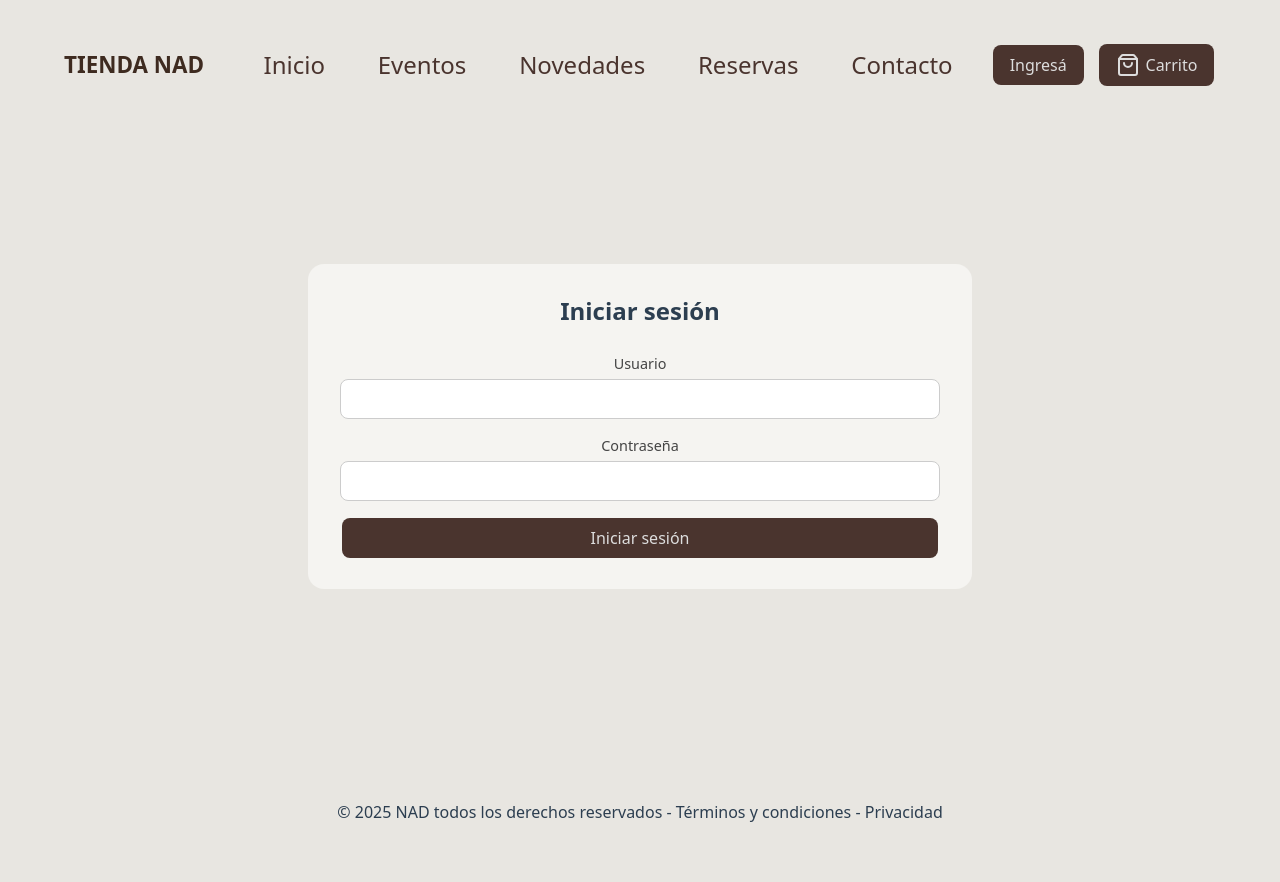
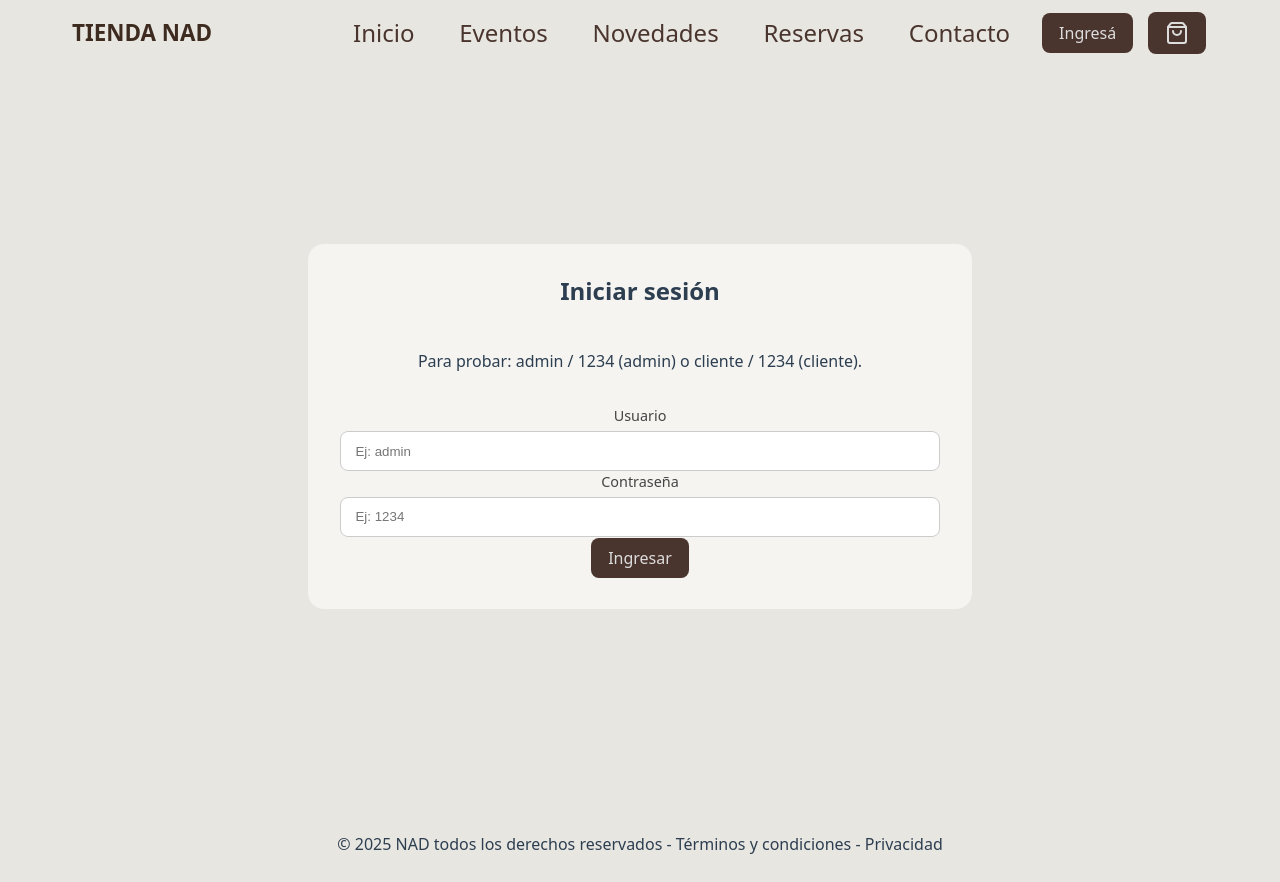
Before and after one commit to JuanRojasManuel/TiendaNad, a React (Vite) app: page /login in a window 1280 px wide. Built offline with nearby package versions, Linux system fonts and the light colour scheme; no server answers.

Commit message:
Css general + usuarios
Css general + usuario comun + adm

```diff
--- a/src/App.css
+++ b/src/App.css
@@ -3,7 +3,6 @@
 /* ================== BASE ================== */
 #root {
   margin: 0 auto;
-  padding: 2rem;
   text-align: center;
   background-color: #E8E6E1;
   color: #2c3e50;
@@ -15,20 +14,48 @@
   text-rendering: optimizeLegibility;
   -webkit-font-smoothing: antialiased;
   -moz-osx-font-smoothing: grayscale;
+  min-height: 100vh;
+
 }
 
-body {
+html, body {
   margin: 0;
   padding: 0;
-  color: #2c3e50;
-  background-color: #000;
+  height: 100%;
+  background-color: #E8E6E1;
 }
+.layout-nad {
+  min-height: 100vh;
+  display: flex;
+  flex-direction: column;
+}
+
+
+.main-nad {
+  flex: 1;
+  display: block;
+  padding: 2rem 0;
+  align-items: center;
+  justify-content: center;
+
+}
+
+.container-nad {
+  max-width: 1200px;
+  margin: 0 auto;
+  padding: 0;
+  width: 100%;
+}
+
 
 /* ================== LAYOUT / GENERALES ================== */
 /* ================== LAYOUT / GENERALES ================== */
 /* ================== LAYOUT / GENERALES ================== */
 
 header {
+  max-width: 1200px;
+  margin: 0 auto;
+  padding: 0;
   width: 100%;
   position: sticky;
   top: 0;
@@ -396,19 +423,27 @@ header {
   padding: 0.7rem 0.9rem;
   font-family: inherit;
 }
+.menu-actions .general-button-nad {
+  white-space: nowrap;
+}
 
+.brand-text {
+  white-space: nowrap;
+}
 /* ================== LOGIN ================== */
 /* ================== LOGIN ================== */
 /* ================== LOGIN ================== */
 
 .login-page {
-  padding: 2rem;
+  min-height: 70vh;
   display: flex;
-  justify-content: center;
+  margin: 3rem;
+  flex-direction: column;
+  justify-content: center;   /* centra vertical */
+  align-items: center;       /* centra horizontal */
 }
 
 .login-body {
-  height: 82vh;
   align-content: center;
   align-items: center;
 }
@@ -711,12 +746,13 @@ header {
 .header-right {
   display: flex;
   align-items: center;
-  gap: 1.5rem;
+  gap: 1rem;
 }
 
 .nav-links-nad {
   display: flex;
-  gap: 1.5rem;
+  gap: 1rem;
+
 }
 
 .nav-links-nad .general-link-nad {
@@ -1133,6 +1169,13 @@ header {
 }
 
 @media (max-width: 768px) {
+
+
+  .img-hero-nad {
+   height: 200px;
+    border-radius: 0;
+    object-position: right top;
+  }
   .header-bar {
     padding: 0.5rem 1rem;
   }
@@ -1188,16 +1231,8 @@ header {
   display: block;
   text-align: center;
 }
-  .img-hero-nad {
-    width: 100%;
-    height: 30vh;
-    object-fit: cover;
-    object-position: right top;
-    display: block;
-    border-radius: 8px;
-  }
 
-    .producto-botonera-nad {
+  .producto-botonera-nad {
     flex-direction: column;
     align-items: stretch;
   }
--- a/src/App.jsx
+++ b/src/App.jsx
@@ -18,9 +18,10 @@ import Reservas from "./Pages/Reservas.jsx";
 
 function App() {
   return (
-   <>
+ <div className="layout-nad">
         <Header />
-
+      <main className="main-nad">
+        <div className="container-nad">
       <Routes>
         <Route path="/" element={<Inicio />} />
         <Route path="/eventos" element={<Eventos />} />
@@ -38,10 +39,12 @@ function App() {
                   <Admin />
                 </RutaProtegida>}/>
           </Routes>
+        </div>
+      </main>
+
       <Footer />
 
-
-   </>
-  )
+    </div>
+  );
 }
 export default App
--- a/src/Pages/Destacados.jsx
+++ b/src/Pages/Destacados.jsx
@@ -19,6 +19,7 @@ const Destacados = () => {
       : [];
 
   return (
+    <div className="container-nad">
     <section className="destacados-container">
       <h2 className="destacados-title">Destacados</h2>
 
@@ -71,6 +72,7 @@ const Destacados = () => {
         ))}
       </Swiper>
     </section>
+    </div>
   );
 };
 
--- a/src/Pages/Login.jsx
+++ b/src/Pages/Login.jsx
@@ -1,38 +1,50 @@
+// src/pages/Login.jsx
 import { useState } from "react";
 import { useNavigate } from "react-router-dom";
-import { useAuthContext } from "../context/AuthContext.jsx";
+import { useAuthContext } from "../context/AuthContext";
 
 const Login = () => {
-  const [usuario, setUsuario] = useState("");
-  const [contrasenia, setContrasenia] = useState("");
   const { login } = useAuthContext();
   const navigate = useNavigate();
 
-  const manejarSubmit = (evento) => {
-    evento.preventDefault();
-    if (usuario === "admin" && contrasenia === "1234") {
-      login(usuario);
+  const [nombre, setNombre] = useState("");
+  const [password, setPassword] = useState("");
+  const [mensaje, setMensaje] = useState("");
+
+  const manejarSubmit = (e) => {
+    e.preventDefault();
+    setMensaje("");
+
+    const resultado = login(nombre.trim(), password.trim());
+
+    if (!resultado.ok) {
+      setMensaje(resultado.mensaje || "Error al iniciar sesión.");
+      return;
+    }
+
+    // Redirección según rol
+    if (resultado.rol === "admin") {
       navigate("/admin");
     } else {
-      alert("Usuario o contraseña inválido");
+      navigate("/"); // cliente va a inicio (o al carrito si querés)
     }
   };
 
   return (
-    <section className="login-body">
-    <section className="login-page">
+    <div className="login-page">
       <div className="login-card">
+        <div className="login-form">
+          <h2>Iniciar sesión</h2>
+          <p>Para probar: admin / 1234 (admin) o cliente / 1234 (cliente).</p>
 
-        <form className="login-form" onSubmit={manejarSubmit}>
-          <h2>Iniciar sesión</h2>
-
+          <form onSubmit={manejarSubmit}>
             <label>
               Usuario
               <input
                 type="text"
-              value={usuario}
-              onChange={(e) => setUsuario(e.target.value)}
-              required
+                value={nombre}
+                onChange={(e) => setNombre(e.target.value)}
+                placeholder="Ej: admin"
               />
             </label>
 
@@ -40,17 +52,23 @@ const Login = () => {
               Contraseña
               <input
                 type="password"
-              value={contrasenia}
-              onChange={(e) => setContrasenia(e.target.value)}
-              required
+                value={password}
+                onChange={(e) => setPassword(e.target.value)}
+                placeholder="Ej: 1234"
               />
             </label>
 
-          <button className="general-button-nad" type="submit">Iniciar sesión</button>
+            {mensaje && (
+              <p style={{ color: "crimson", fontSize: ".9rem" }}>{mensaje}</p>
+            )}
+
+            <button type="submit" className="general-button-nad">
+              Ingresar
+            </button>
           </form>
         </div>
-    </section>
-    </section>
+      </div>
+    </div>
   );
 };
 
--- a/src/Pages/Reservas.jsx
+++ b/src/Pages/Reservas.jsx
@@ -1,6 +1,6 @@
 //Reservas usando MockApi
 import { useEffect, useState } from "react";
-
+import Destacados from "./Destacados";
 const API_RESERVAS = "https://68def7d5898434f41356757f.mockapi.io/reservas";
 
 const Reservas = () => {
@@ -181,6 +181,7 @@ const Reservas = () => {
             )}
             </div>
         </div>
+              <Destacados />
         </div>
   );
 };
--- a/src/components/GestionProducto.jsx
+++ b/src/components/GestionProducto.jsx
@@ -29,7 +29,7 @@ const GestionProductos = () => {
     setProductoSeleccionado(null);
   };
 
-  // 🔴 Modal eliminar
+  //  Modal eliminar
   const abrirModalEliminar = (producto) => {
     setProductoAEliminar(producto);
     setMostrarModalEliminar(true);
--- a/src/components/Header.jsx
+++ b/src/components/Header.jsx
@@ -46,7 +46,7 @@ function Header() {
             <Link to="/carrito" onClick={closeMenu}>
               <button className="general-button-nad btn-cart-nad">
                 <BagIcon className="icon-cart-nad" />
-                <span>Carrito</span>
+
                 {contadorEnCarrito > 0 && (
                   <span className="cart-count-nad">{contadorEnCarrito}</span>
                 )}
--- a/src/components/Nav.jsx
+++ b/src/components/Nav.jsx
@@ -4,14 +4,17 @@
 // Navbar responsive con hamburguesa
 // src/components/Nav.jsx
 // src/components/Nav.jsx
+// src/components/Nav.jsx
+
 import { Link } from "react-router-dom";
 import { useAuthContext } from "../context/AuthContext";
 
 const Nav = ({ onLinkClick }) => {
   const { usuario } = useAuthContext();
-  const esAdmin = usuario === "admin";
 
-  // por si algún día lo usás sin pasarle la prop
+  // usuario?.rol === "admin"
+  const esAdmin = usuario?.rol === "admin";
+
   const handleClick = () => {
     if (onLinkClick) onLinkClick();
   };
@@ -33,6 +36,8 @@ const Nav = ({ onLinkClick }) => {
       <Link to="/contacto" className="general-link-nad" onClick={handleClick}>
         Contacto
       </Link>
+
+      {/* SOLO aparece si el rol es admin */}
       {esAdmin && (
         <Link to="/admin" className="general-link-nad" onClick={handleClick}>
           Admin
--- a/src/components/RutaProtegida.jsx
+++ b/src/components/RutaProtegida.jsx
@@ -1,13 +1,19 @@
+// src/components/RutaProtegida.jsx
 import { Navigate } from "react-router-dom";
-import { useAuthContext } from "../context/AuthContext.jsx";
+import { useAuthContext } from "../context/AuthContext";
 
-const RutaProtegida = ({children}) => {
-  const { usuario } = useAuthContext();
+const RutaProtegida = ({ children, soloAdmin = false }) => {
+  const { usuario, esAdmin } = useAuthContext();
 
-  if(!usuario)
+  if (!usuario) {
     return <Navigate to="/login" replace />;
+  }
+
+  if (soloAdmin && !esAdmin) {
+    return <Navigate to="/" replace />;
+  }
 
   return children;
-}
+};
 
 export default RutaProtegida;
--- a/src/context/AuthContext.jsx
+++ b/src/context/AuthContext.jsx
@@ -1,26 +1,54 @@
-import { useState, useContext, createContext } from 'react';
-
+  /**
+   * Login con usuario y contraseña.
+   * - Si usuario === "admin" y password === "1234" => rol admin
+   * - Cualquier otro usuario con password no vacía => rol cliente
+   */
+// src/context/AuthContext.jsx
+import { createContext, useContext, useState } from "react";
 
 const AuthContext = createContext();
 
 export const AuthProvider = ({ children }) => {
+
   const [usuario, setUsuario] = useState(null);
 
-  const login = (nombreUsuario) => {
-    const token = `fake-token-${nombreUsuario}`;
-    localStorage.setItem('authToken', token);
-    setUsuario(nombreUsuario);
-  }
+  const login = (nombre, password) => {
+    if (!nombre || !password) {
+      return { ok: false, mensaje: "Completá usuario y contraseña." };
+    }
+
+    let rol = "cliente";
+
+    if (nombre === "admin" && password === "1234") {
+      rol = "admin";
+    }
+
+    setUsuario({
+      nombre,
+      rol,
+    });
+
+    return { ok: true, rol };
+  };
+
   const logout = () => {
-    localStorage.removeItem('authToken');
     setUsuario(null);
   };
 
+  const esAdmin = usuario?.rol === "admin";
+
   return (
-    <AuthContext.Provider value={{usuario, login, logout}}>
+    <AuthContext.Provider
+      value={{
+        usuario,
+        esAdmin,
+        login,
+        logout,
+      }}
+    >
       {children}
     </AuthContext.Provider>
   );
-}
+};
 
 export const useAuthContext = () => useContext(AuthContext);
```
Lines whose indentation alone changed are shown as unchanged.
